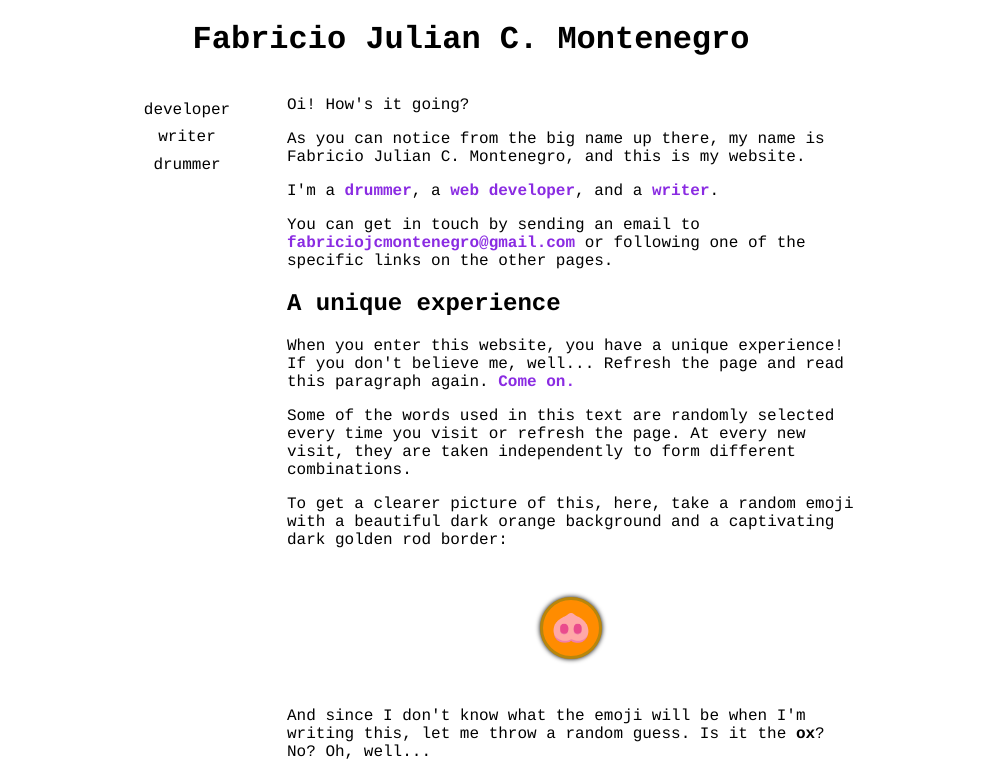
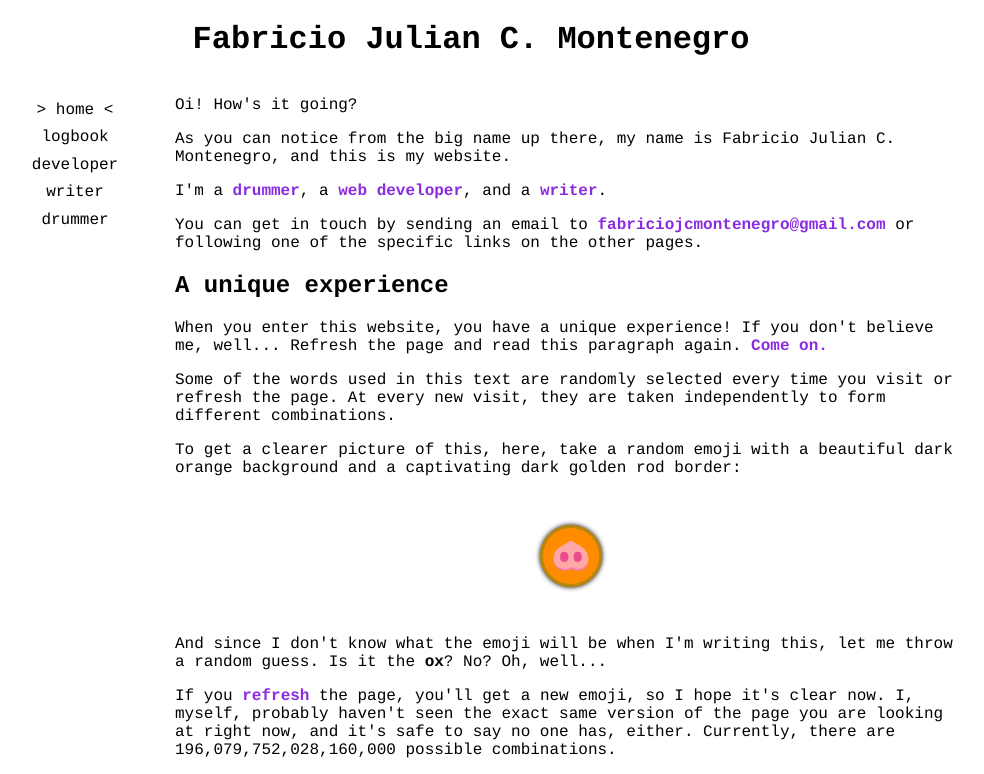
Before and after one commit to SplinterDev/splinterdev.github.io, a React (Create React App) app: page /#/ in a window 1280 px wide. Shown: the top 774 px of the page, without its empty margins (169-1153 px from the left). Built offline with nearby package versions, Linux system fonts and the light colour scheme.

Commit message:
Add logbook

```diff
--- a/package.json
+++ b/package.json
@@ -19,6 +19,7 @@
     "gh-pages": "^3.2.3",
     "react": "^17.0.2",
     "react-dom": "^17.0.2",
+    "react-markdown": "^7.0.1",
     "react-router-dom": "^5.2.0",
     "react-scripts": "^4.0.3",
     "sass": "^1.38.0",
--- a/src/App.scss
+++ b/src/App.scss
@@ -1,5 +1,5 @@
 .App {
-  font-family: Courier, "Courier New", monospace;
+  font-family: Courier, 'Courier New', monospace;
   padding: 0 1rem;
 
   header a {
@@ -14,7 +14,7 @@
       color: blueviolet;
       font-weight: bold;
 
-      &[target="_blank"] {
+      &[target='_blank'] {
         color: red;
         font-weight: normal;
       }
@@ -31,7 +31,8 @@
 
 // Small devices (landscape phones, 576px and up)
 @media (min-width: 576px) {
-  .App { }
+  .App {
+  }
 }
 
 // Medium devices (tablets, 768px and up)
@@ -48,10 +49,13 @@
 
 // Large devices (desktops, 992px and up)
 @media (min-width: 992px) {
-  .App { }
+  .App {
+    max-width: 992px;
+  }
 }
 
 // Extra large devices (large desktops, 1200px and up)
 @media (min-width: 1200px) {
-  .App { }
+  .App {
+  }
 }
--- a/src/App.tsx
+++ b/src/App.tsx
@@ -4,6 +4,7 @@ import './App.scss'
 
 import Sidenav from './components/Sidenav/Sidenav'
 
+const Logbook = lazy(() => import('./components/Logbook/Logbook'))
 const Developer = lazy(() => import('./components/Developer/Developer'))
 const Drummer = lazy(() => import('./components/Drummer/Drummer'))
 const Writer = lazy(() => import('./components/Writer/Writer'))
@@ -31,6 +32,11 @@ export default function App(): React.ReactElement {
                   <Home />
                 </Suspense>
               </Route>
+              <Route path="/logbook">
+                <Suspense fallback={renderLoader()}>
+                  <Logbook />
+                </Suspense>
+              </Route>
               <Route path="/developer">
                 <Suspense fallback={renderLoader()}>
                   <Developer />
--- /dev/null
+++ b/src/assets/logbook/entries.json
@@ -0,0 +1 @@
+["2021-07-08"]
--- /dev/null
+++ b/src/components/Logbook/Entry.tsx
@@ -0,0 +1,26 @@
+import React, { useEffect, useState } from 'react'
+import ReactMarkdown from 'react-markdown'
+import { useParams } from 'react-router-dom'
+
+const Entry = () => {
+  const { entryDate } = useParams<{ entryDate: string }>()
+  const [entry, setEntry] = useState<string>()
+
+  useEffect(() => {
+    // fetch(`../../assets/logbook/${entryDate}.md`)
+    fetch(
+      'https://raw.githubusercontent.com/SplinterDev/notes/main/context-notes.md',
+    )
+      .then((response) => response.text())
+      .then((text) => {
+        setEntry(text)
+      })
+  }, [])
+
+  if (entry) {
+    return <ReactMarkdown>{entry}</ReactMarkdown>
+  }
+  return <div>Loading</div>
+}
+
+export default Entry
--- /dev/null
+++ b/src/components/Logbook/Logbook.scss
@@ -0,0 +1,2 @@
+.Logbook {
+}
--- /dev/null
+++ b/src/components/Logbook/Logbook.tsx
@@ -0,0 +1,32 @@
+import React from 'react'
+import './Logbook.scss'
+import entries from '../../assets/logbook/entries.json'
+import { Link, Route, Switch, useRouteMatch } from 'react-router-dom'
+import Entry from './Entry'
+
+function Logbook(): React.ReactElement {
+  const { path, url } = useRouteMatch()
+
+  console.log(entries, path, url)
+
+  return (
+    <div className="Logbook">
+      <Switch>
+        <Route path={`${path}/:entryDate`}>
+          <Entry />
+        </Route>
+      </Switch>
+      <aside>
+        <ul>
+          {entries.map((entry, i) => (
+            <li key={i}>
+              <Link to={`${url}/${entry}`}>{entry}</Link>
+            </li>
+          ))}
+        </ul>
+      </aside>
+    </div>
+  )
+}
+
+export default Logbook
--- a/src/components/Sidenav/Sidenav.tsx
+++ b/src/components/Sidenav/Sidenav.tsx
@@ -6,6 +6,16 @@ function Sidenav(): React.ReactElement {
   return (
     <nav className="Sidenav">
       <ul>
+        <li>
+          <NavLink exact activeClassName="active-link" to="/">
+            home
+          </NavLink>
+        </li>
+        <li>
+          <NavLink activeClassName="active-link" to="/logbook">
+            logbook
+          </NavLink>
+        </li>
         <li>
           <NavLink activeClassName="active-link" to="/developer">
             developer
```
Also changed, not shown: src/assets/logbook/2021-07-08.md (added, +3 -0 lines), 1 other file (tests, documents, lock files or other folders).
